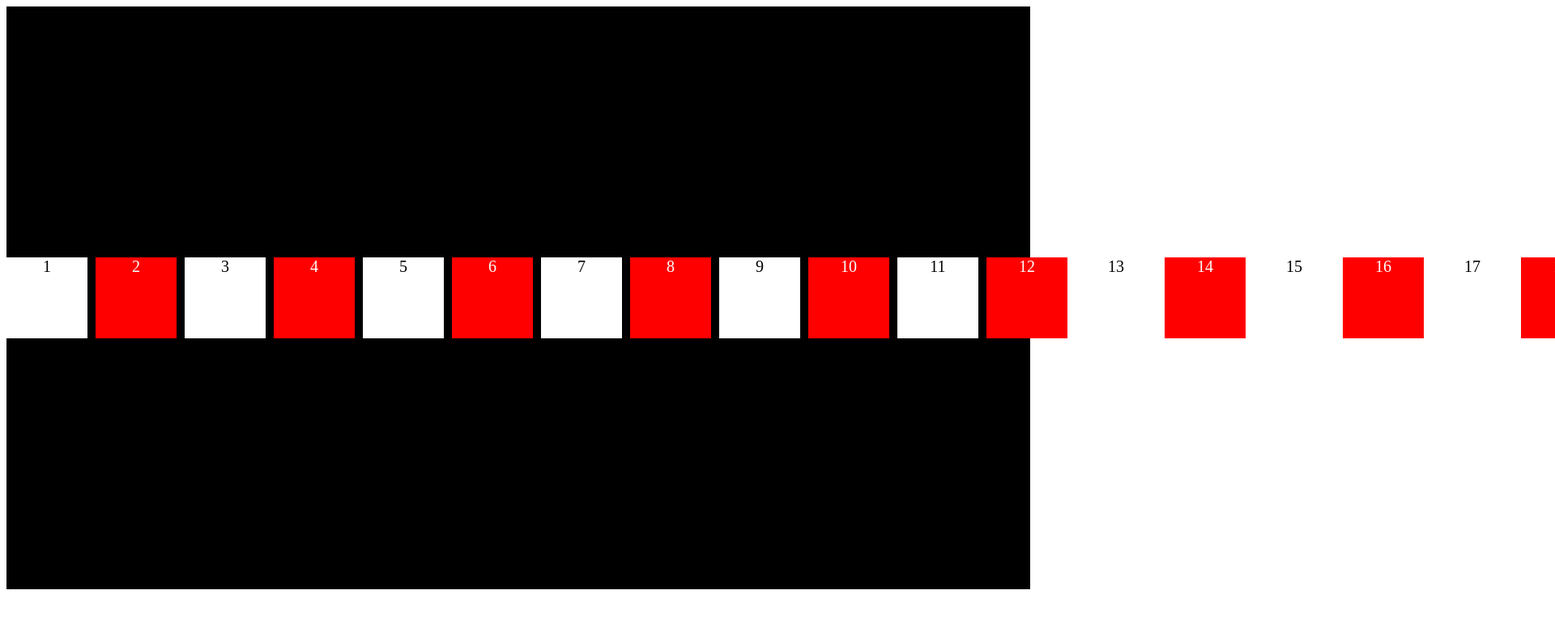
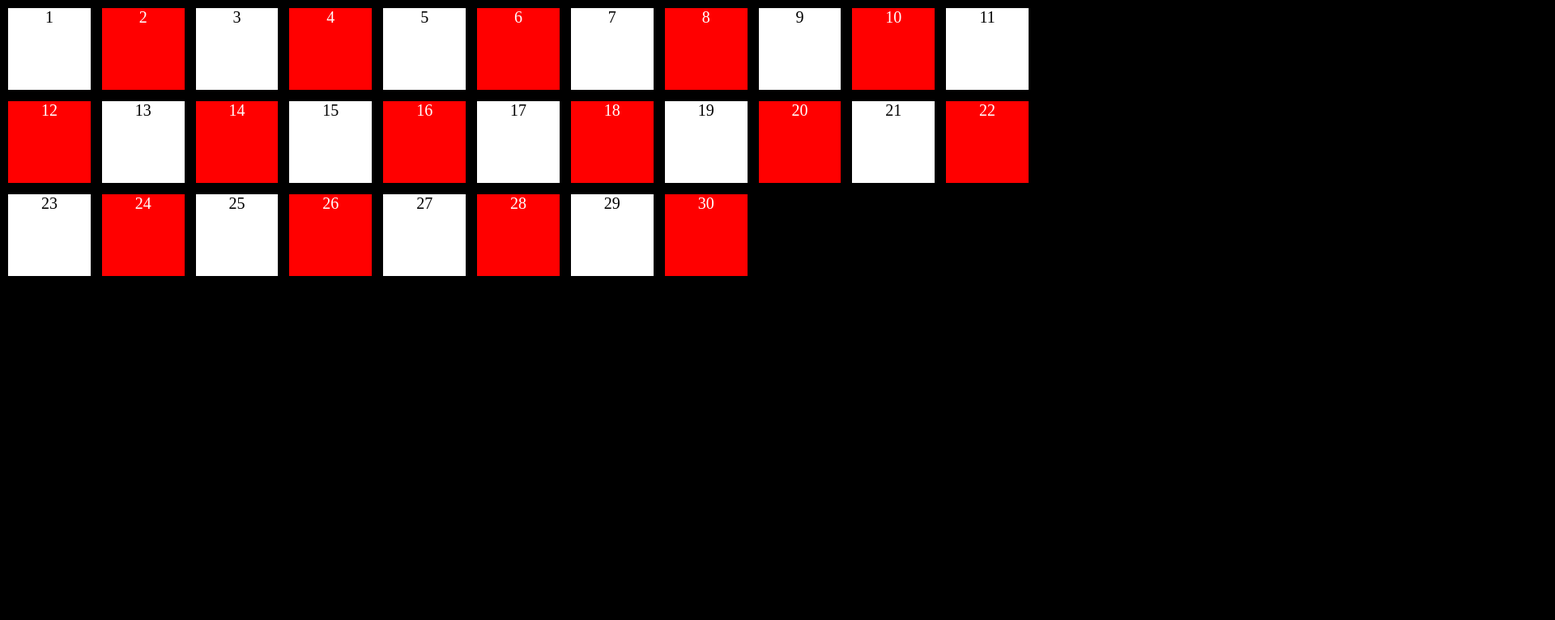
Before and after one commit to sonyun247/css-practice, a plain HTML site: page index.html in a window 1280 px wide. Shown: the top 766 px of the page at 81% size, 1920 px wide, since content can reach past the window. Drawn offline with Linux system fonts and the light colour scheme.

Commit message:
minmax, auto-fill/fit

```diff
--- a/styles.css
+++ b/styles.css
@@ -79,23 +79,24 @@
     transform: scale(2);
   }
 }
+body {
+  background: black;
+}
+
 .grid {
-  background: black;
   display: grid;
-  height: 90vh;
+  height: 200vh;
   /* grid-template:
     "header header header header" 1fr
     "content content content nav" 3fr
     "footer footer footer footer" 1fr /2fr 2fr 2fr 1fr; */
   gap: 10px;
-  place-content: center start;
-  grid-template-columns: repeat(1, 100px);
-  grid-template-rows: repeat(1, 100px);
-  grid-auto-flow: column;
-  grid-auto-columns: 100px;
+  grid-template-columns: repeat(auto-fit, minmax(100px, 1fr));
+  grid-template-rows: repeat(auto-fill, minmax(100px, 1fr));
 }
 
 .box {
+  border: 2px solid black;
   font-size: 20px;
   text-align: center;
   background-color: white;
```
